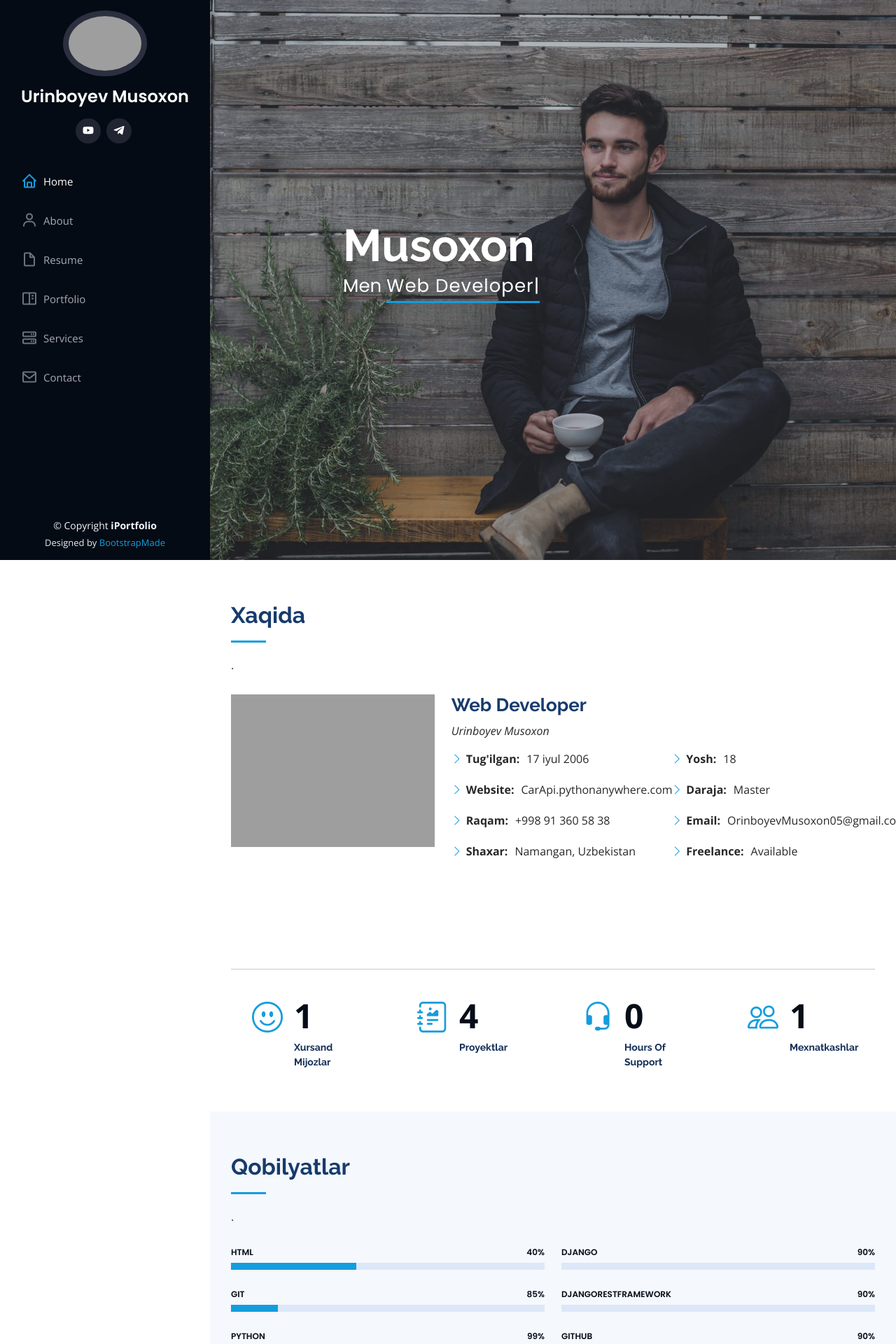
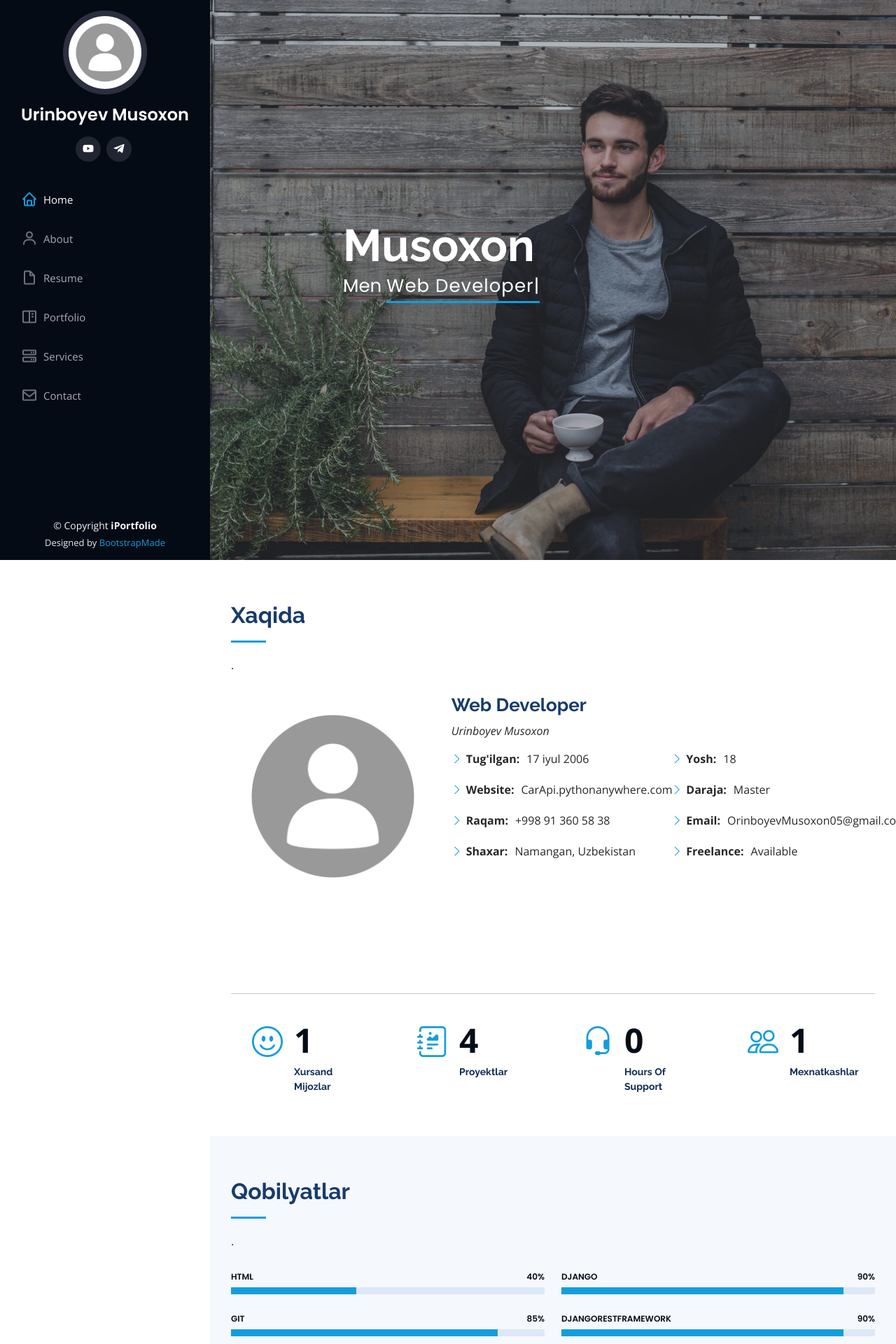
Before and after one commit to MusoxonF/Portfolio, a Django app: page / in a window 1280 px wide. Shown: the top 1920 px of the page at 70% size. Run offline with Django 5.2, Linux system fonts and the light colour scheme; some libraries are stand-ins or nearby versions; grey boxes are pictures that could not be loaded.

Commit message:
img change

```diff
--- a/template/index.html
+++ b/template/index.html
@@ -47,7 +47,7 @@
     <div class="d-flex flex-column">
 
       <div class="profile">
-        <img src="{% static 'assets/img/Dubai.jpg'%}" alt="" class="img-fluid rounded-circle">
+        <img src="{% static 'assets/img/Fanon.jpg'%}" alt="" class="img-fluid rounded-circle">
         <h1 class="text-light"><a href="index.html">Urinboyev Musoxon</a></h1>
         <div class="social-links mt-3 text-center">
           <a href="https://youtube.com/@FanonPubg?si=n3Znj7oryqDXDXs-" class="youtube"><i class="bx bxl-youtube"></i></a>
@@ -92,7 +92,7 @@
 
         <div class="row">
           <div class="col-lg-4" data-aos="fade-right">
-            <img src="{% static 'assets/img/Dubai.jpg'%}" class="img-fluid" alt="">
+            <img src="{% static 'assets/img/Fanon.jpg'%}" class="img-fluid" alt="">
           </div>
           <div class="col-lg-8 pt-4 pt-lg-0 content" data-aos="fade-left">
             <h3>Web Developer</h3>
@@ -196,14 +196,14 @@
             <div class="progress">
               <span class="skill">Git <i class="val">85%</i></span>
               <div class="progress-bar-wrap">
-                <div class="progress-bar" role="progressbar" aria-valuenow="15" aria-valuemin="0" aria-valuemax="100"></div>
+                <div class="progress-bar" role="progressbar" aria-valuenow="85" aria-valuemin="0" aria-valuemax="100"></div>
               </div>
             </div>
 
             <div class="progress">
               <span class="skill">Python <i class="val">99%</i></span>
               <div class="progress-bar-wrap">
-                <div class="progress-bar" role="progressbar" aria-valuenow="90" aria-valuemin="0" aria-valuemax="100"></div>
+                <div class="progress-bar" role="progressbar" aria-valuenow="99" aria-valuemin="0" aria-valuemax="100"></div>
               </div>
             </div>
 
@@ -214,21 +214,21 @@
             <div class="progress">
               <span class="skill">Django <i class="val">90%</i></span>
               <div class="progress-bar-wrap">
-                <div class="progress-bar" role="progressbar" aria-valuenow="0" aria-valuemin="0" aria-valuemax="100"></div>
+                <div class="progress-bar" role="progressbar" aria-valuenow="90" aria-valuemin="0" aria-valuemax="100"></div>
               </div>
             </div>
 
             <div class="progress">
               <span class="skill">DjangoRestFramework <i class="val">90%</i></span>
               <div class="progress-bar-wrap">
-                <div class="progress-bar" role="progressbar" aria-valuenow="0" aria-valuemin="0" aria-valuemax="100"></div>
+                <div class="progress-bar" role="progressbar" aria-valuenow="90" aria-valuemin="0" aria-valuemax="100"></div>
               </div>
             </div>
 
             <div class="progress">
               <span class="skill">GitHub <i class="val">90%</i></span>
               <div class="progress-bar-wrap">
-                <div class="progress-bar" role="progressbar" aria-valuenow="30" aria-valuemin="0" aria-valuemax="100"></div>
+                <div class="progress-bar" role="progressbar" aria-valuenow="90" aria-valuemin="0" aria-valuemax="100"></div>
               </div>
             </div>
 
```
Also changed, not shown: static/assets/img/Fanon.jpg (added).
